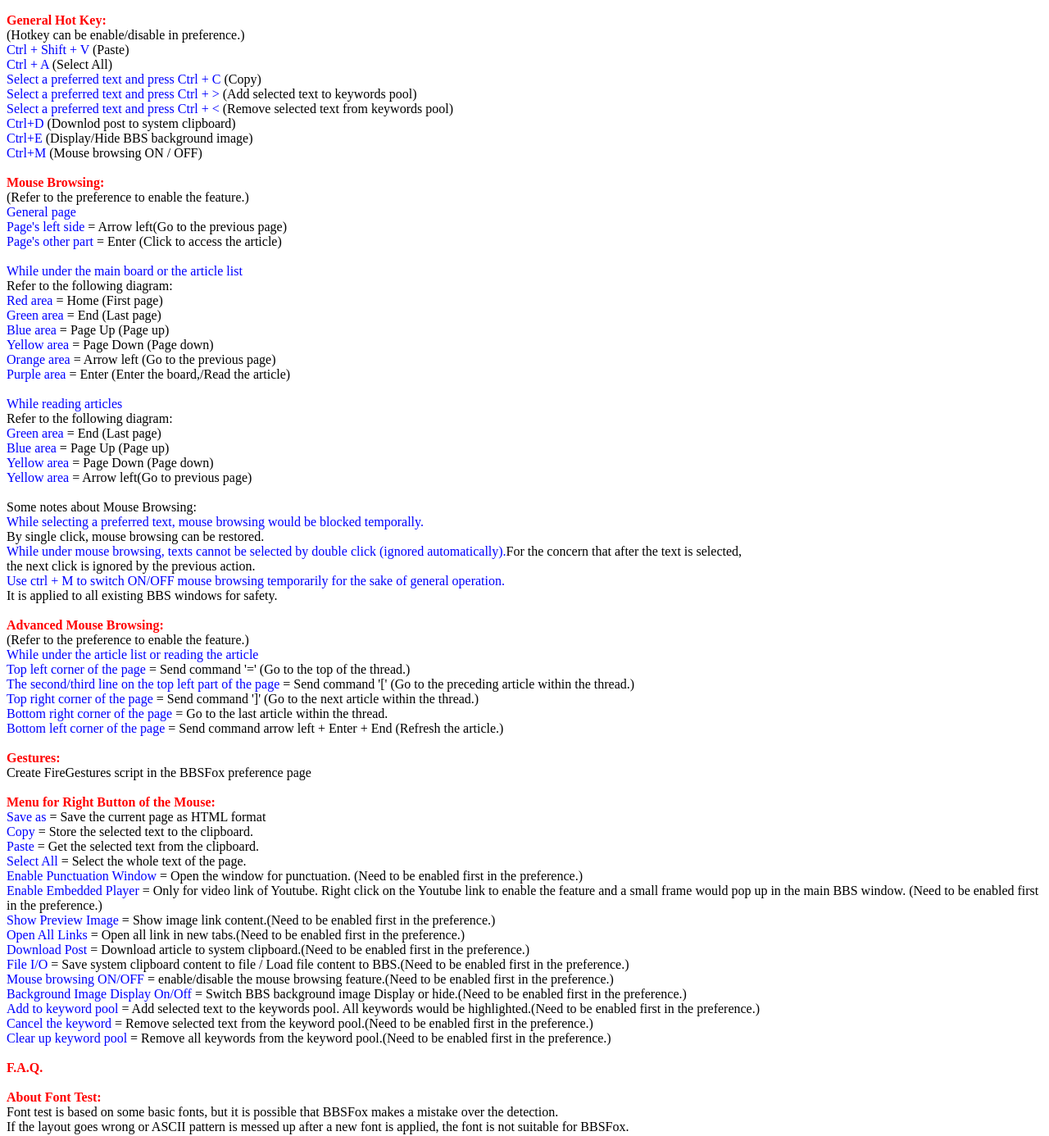
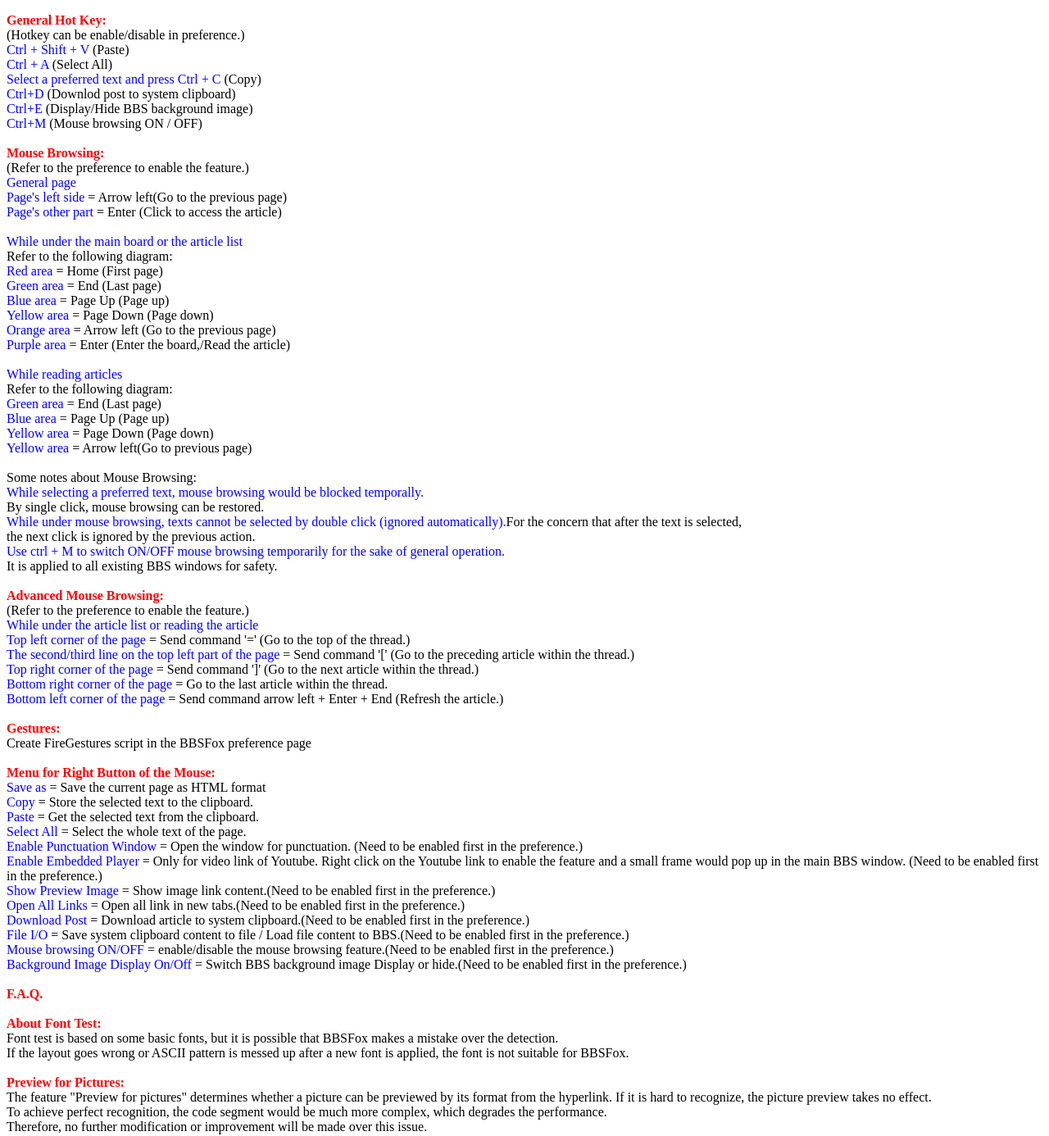
Before and after one commit to ettoolong/BBSFox-E10S, a plain HTML site: page chrome/locale/en-US/help.htm in a window 1280 px wide. Shown: the part 88-1474 px from the top of the page at 82% size. Drawn offline with Linux system fonts and the light colour scheme.

Commit message:
1. Modify help page.

```diff
--- a/chrome/locale/en-US/help.htm
+++ b/chrome/locale/en-US/help.htm
@@ -32,8 +32,6 @@
 <span><span class='s2'>Ctrl + Shift + V </span>(Paste)</span><br/>
 <span><span class='s2'>Ctrl + A </span>(Select All)</span><br/>
 <span><span class='s2'>Select a preferred text and press Ctrl + C </span>(Copy)</span><br/>
-<span><span class='s2'>Select a preferred text and press Ctrl + &gt;</span> (Add selected text to keywords pool)</span><br/>
-<span><span class='s2'>Select a preferred text and press Ctrl + &lt;</span> (Remove selected text from keywords pool)</span><br/>
 <span><span class='s2'>Ctrl+D</span> (Downlod post to system clipboard)</span><br/>
 <span><span class='s2'>Ctrl+E</span> (Display/Hide BBS background image)</span><br/>
 <span><span class='s2'>Ctrl+M</span> (Mouse browsing ON / OFF)</span><br/>
@@ -106,9 +104,6 @@
 <span><span class='s2'>File I/O</span> = Save system clipboard content to file / Load file content to BBS.(Need to be enabled first in the preference.)</span><br/>
 <span><span class='s2'>Mouse browsing ON/OFF</span> = enable/disable the mouse browsing feature.(Need to be enabled first in the preference.)</span><br/>
 <span><span class='s2'>Background Image Display On/Off</span> = Switch BBS background image Display or hide.(Need to be enabled first in the preference.)</span><br/>
-<span><span class='s2'>Add to keyword pool</span> = Add selected text to the keywords pool. All keywords would be highlighted.(Need to be enabled first in the preference.)</span><br/>
-<span><span class='s2'>Cancel the keyword</span> = Remove selected text from the keyword pool.(Need to be enabled first in the preference.)</span><br/>
-<span><span class='s2'>Clear up keyword pool</span> = Remove all keywords from the keyword pool.(Need to be enabled first in the preference.)</span><br/>
 <br/>
 <span class='mhl'>F.A.Q.</span><br/>
 <br/>
```
Also changed, not shown: chrome/locale/zh-TW/help.htm (+0 -5 lines), README.md.
